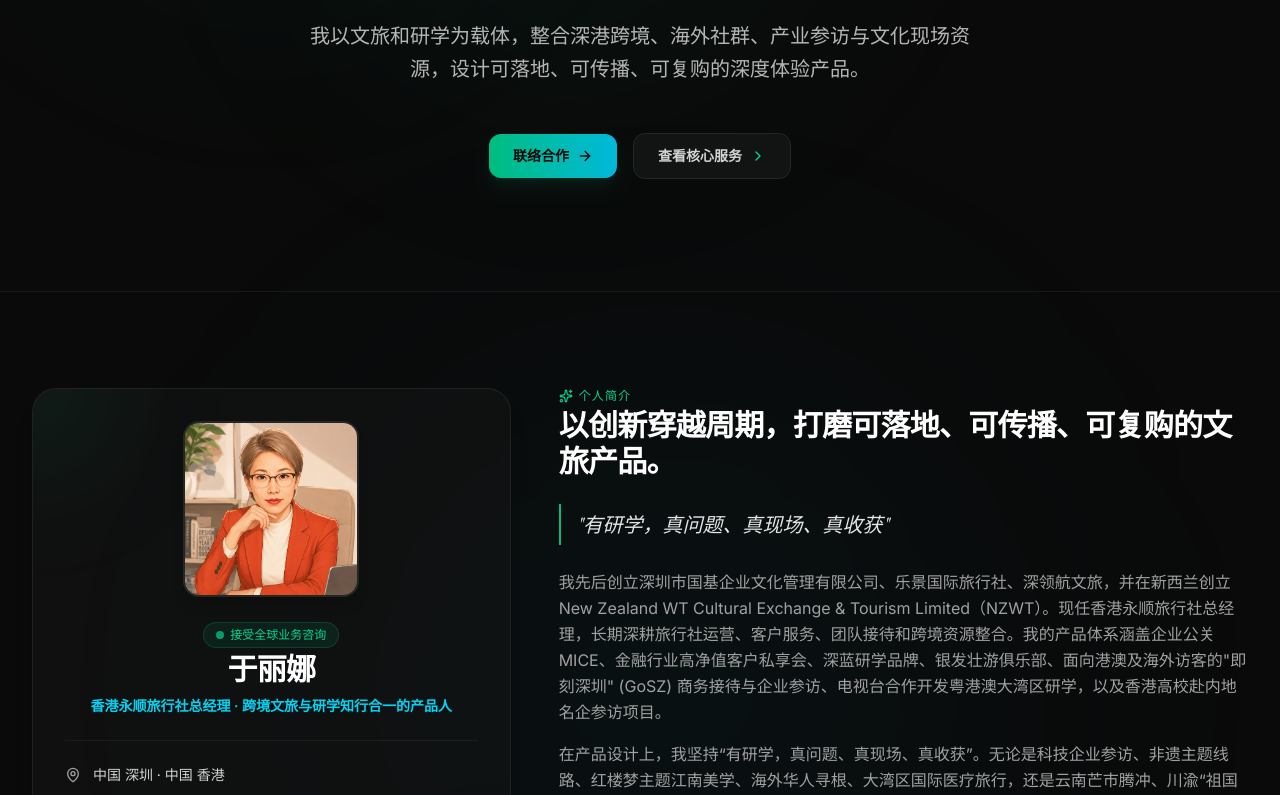
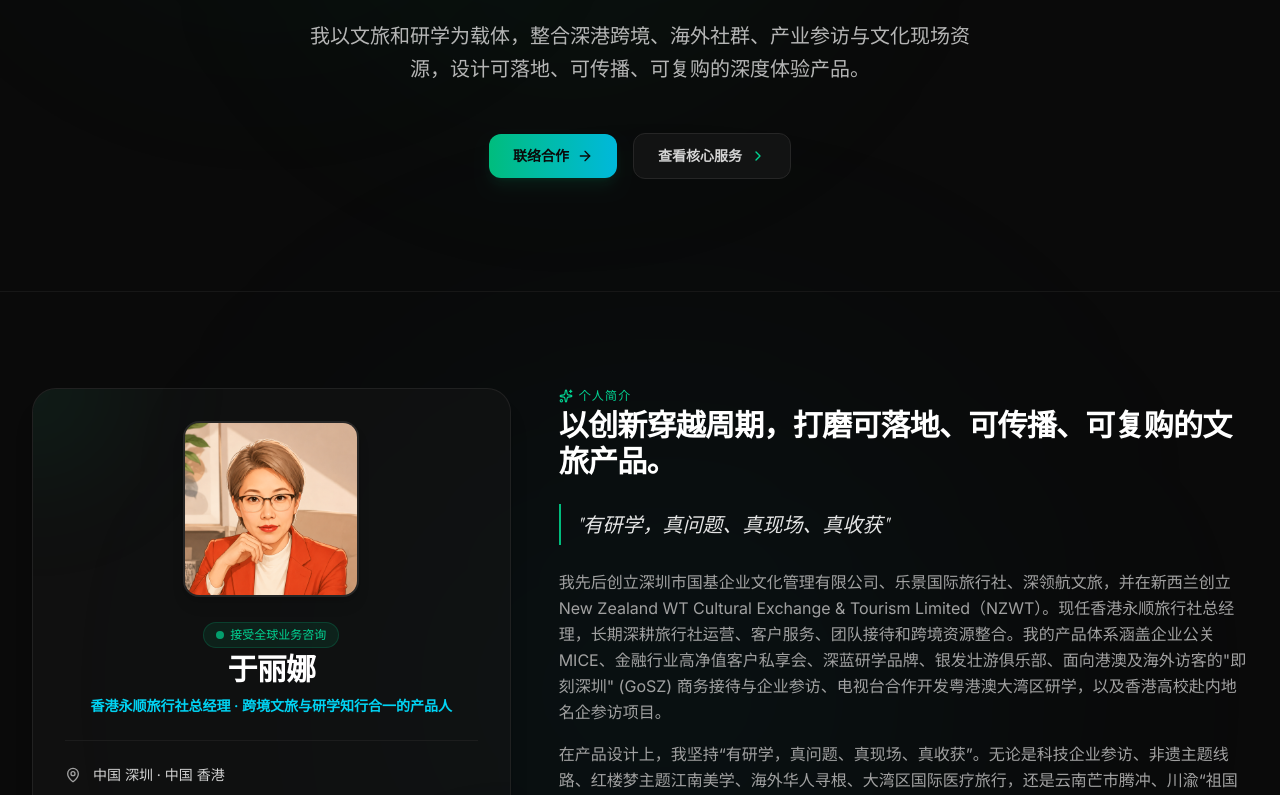
Before and after one commit to laneige9191/personal-fortfolio, a React (Vite) app: page / in a window 1280 px wide. Shown: the part 408-1203 px from the top of the page. Built offline with nearby package versions, Linux system fonts and the light colour scheme; a web font is replaced by a local one.

Commit message:
Update profile avatar
Use the provided professional profile avatar asset.

```diff
--- a/src/data.ts
+++ b/src/data.ts
@@ -18,7 +18,7 @@ export const defaultProfile: Profile = {
     zh: '有研学，真问题、真现场、真收获',
     en: 'Real Programs, Real Issues, Real Scenarios, Real Gains',
   },
-  avatarUrl: '/src/assets/images/regenerated_image_1783181952266.png',
+  avatarUrl: '/src/assets/images/luna-yu-avatar-professional.png',
   bio: [
     {
       zh: '我先后创立深圳市国基企业文化管理有限公司、乐景国际旅行社、深领航文旅，并在新西兰创立 New Zealand WT Cultural Exchange & Tourism Limited（NZWT）。现任香港永顺旅行社总经理，长期深耕旅行社运营、客户服务、团队接待和跨境资源整合。我的产品体系涵盖企业公关 MICE、金融行业高净值客户私享会、深蓝研学品牌、银发壮游俱乐部、面向港澳及海外访客的"即刻深圳" (GoSZ) 商务接待与企业参访、电视台合作开发粤港澳大湾区研学，以及香港高校赴内地名企参访项目。',
```
Also changed, not shown: src/assets/images/luna-yu-avatar-professional.png (added).
